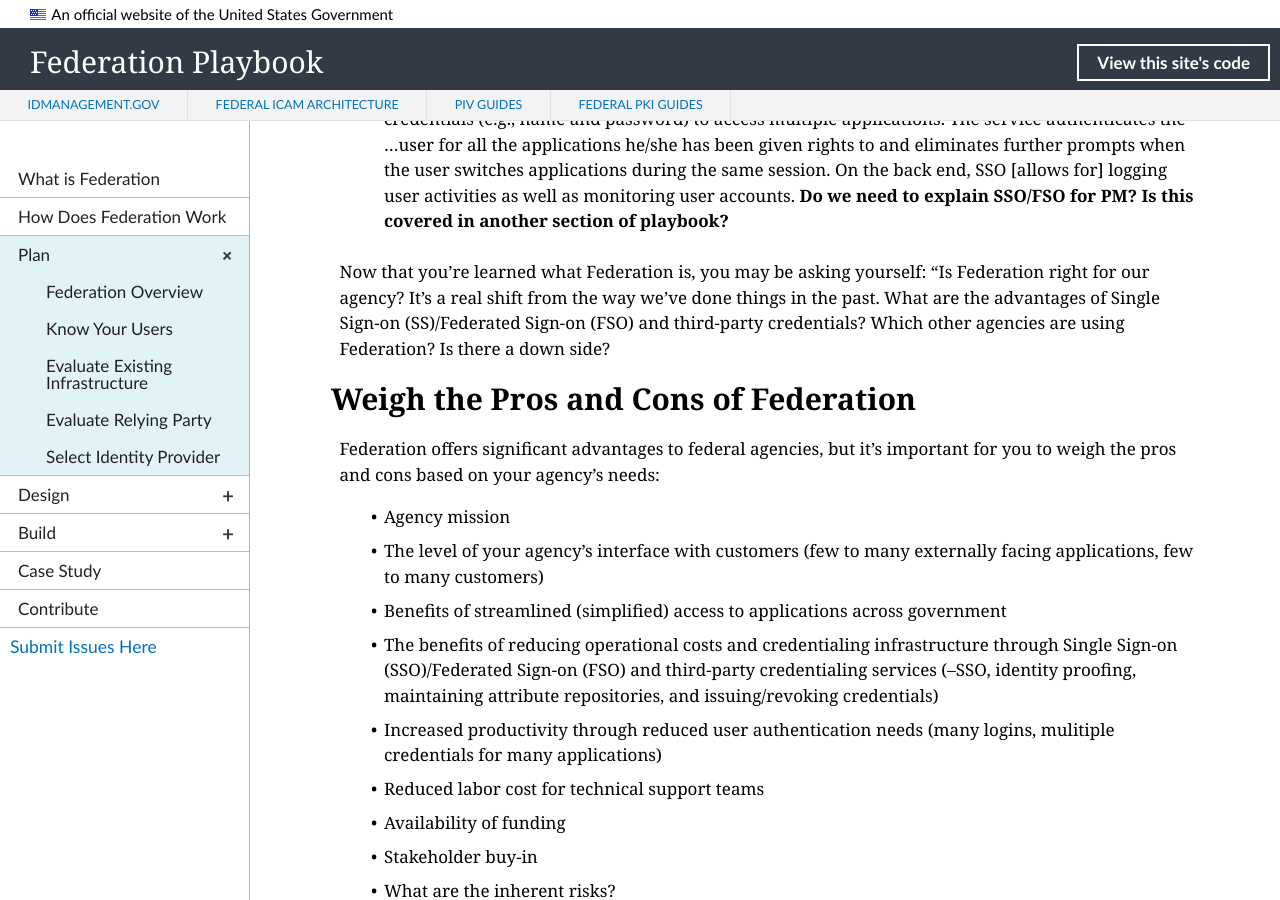
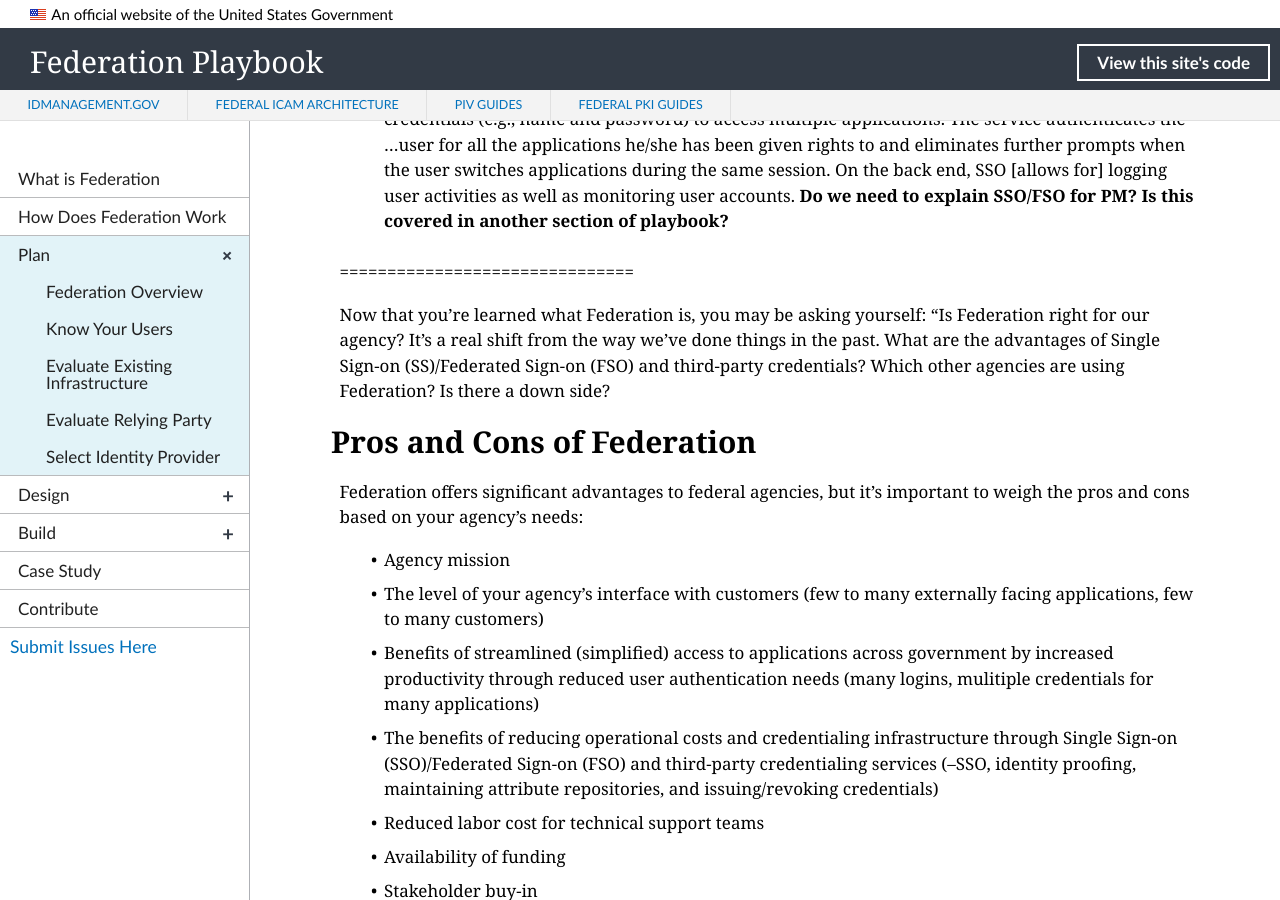
Before and after one commit to GSA/ficam-federation, a Jekyll site: the page built from _plan/00_index.md, in a window 1280 px wide and 900 px high, scrolled down 483 px. Built offline with Jekyll 4.4.1, drawn with Linux system fonts in a browser that asks for light colours; nearby versions of some CDN libraries; library files that are not in the unit come from our copies.

Commit message:
Changes on Feb 8
Changes based on discussion with Celeste.

```diff
--- a/_plan/00_index.md
+++ b/_plan/00_index.md
@@ -13,16 +13,17 @@
 - (2/5/2018) Possible Single Sign-on Referenced Document: _Federal Identity, Credential, and Access Management Trust Framework Solutions Functional Requirements for FICAM SAML 2.0 Web Browser SSO Profile v1.0.2_ (Version 1.0.0) (date: 3/11/2014?) (doc undated)
 - **One definition of SSO:** http://searchsecurity.techtarget.com/definition/single-sign-on Single sign-on (SSO) is a session and user authentication service that permits a user to use one set of login credentials (e.g., name and password) to access multiple applications. The service authenticates the ...user for all the applications he/she has been given rights to and eliminates further prompts when the user switches applications during the same session. On the back end, SSO [allows for] logging user activities as well as monitoring user accounts.   **Do we need to explain SSO/FSO for PM?  Is this covered in another section of playbook?**
 
+===============================
+
 Now that you're learned what Federation is, you may be asking yourself: "Is Federation right for our agency? It's a real shift from the way we've done things in the past. What are the advantages of Single Sign-on (SS)/Federated Sign-on (FSO) and third-party credentials? Which other agencies are using Federation? Is there a down side?
 
-## Weigh the Pros and Cons of Federation
+## Pros and Cons of Federation
 
-Federation offers significant advantages to federal agencies, but it's important for you to weigh the pros and cons based on your agency's needs:
+Federation offers significant advantages to federal agencies, but it's important to weigh the pros and cons based on your agency's needs:
 * Agency mission
 * The level of your agency's interface with customers (few to many externally facing applications, few to many customers)
-* Benefits of streamlined (simplified) access to applications across government
+* Benefits of streamlined (simplified) access to applications across government by increased productivity through reduced user authentication needs (many logins, mulitiple credentials for many applications)
 * The benefits of reducing operational costs and credentialing infrastructure through Single Sign-on (SSO)/Federated Sign-on (FSO) and third-party credentialing services (--SSO, identity proofing, maintaining attribute repositories, and issuing/revoking credentials)
-* Increased productivity through reduced user authentication needs (many logins, mulitiple credentials for many applications)
 * Reduced labor cost for technical support teams
 * Availability of funding
 * Stakeholder buy-in
```
